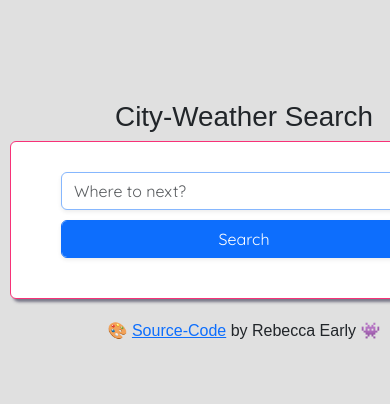
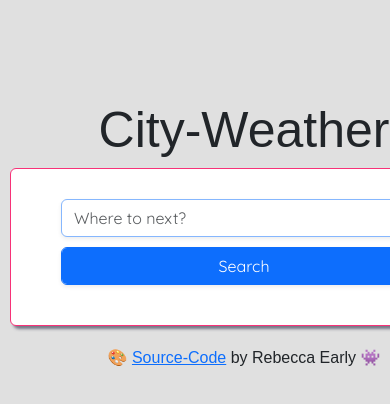
Before and after one commit to SkippyWalnuts/weather-react, a React (Create React App) app: page / in a window 390 px wide. Shown: the top 404 px of the page. Built offline with nearby package versions, Linux system fonts and the light colour scheme; a web font is replaced by a local one.

Commit message:
Added h1 to App, edited headers in Weather to comply

```diff
--- a/src/App.css
+++ b/src/App.css
@@ -2,11 +2,6 @@ body {
   background-color: rgb(204, 204, 204, 0.6);
   margin: 100px 50px;
   min-width: 468px;
-}
-
-.Search .search-form {
-  display: block;
-  margin: 20px;
 }
 
 .App {
@@ -14,7 +9,10 @@ body {
   margin: 60px auto;
   max-width: 660px;
   text-align: center;
+}
 
+.App h1 {
+  font-size: 70px;
 }
 
 .App .card {
@@ -27,10 +25,18 @@ body {
   text-align: left;
 }
 
+.Search .search-form {
+  display: block;
+  margin: 20px;
+}
 @media (max-width: 576px) {
   body {
     margin: 100px 10px;
   }
+.App h1 {
+  font-size: 50px;
+}
+
   .Search .search-button {
     margin-top: 10px;
   }
--- a/src/App.js
+++ b/src/App.js
@@ -6,7 +6,7 @@ import "./App.css";
 export default function App() {
   return (
     <div className="App">
-      <h1>City-Weather Search</h1>
+      <h1>City-Weather</h1>
       <div className="card">
        <Weather />
       </div>
--- a/src/Weather.css
+++ b/src/Weather.css
@@ -2,18 +2,18 @@
     margin-left: 20px;
   }
 
-  .Weather h1 {
+  .Weather h2 {
     font-size: 50px;
     font-weight: 700;
   }
 
-  .Weather h2 {
+  .Weather h3 {
     display: inline;
     font-size: 40px;
     font-weight: 500;
   }
 
-  .Weather h3 {
+  .Weather h4 {
     display: inline;
     font-size: 25px;
     font-weight: 450;
@@ -21,12 +21,12 @@
     top: -9px;
   }
 
-  .Weather h4 {
+  .Weather h5 {
     font-size: 22px;
     text-transform: uppercase;
   }
 
-  .Weather h5 {
+  .Weather h6 {
     font-size: 13px;
   }
 
--- a/src/Weather.js
+++ b/src/Weather.js
@@ -9,7 +9,6 @@ const [weather, setWeather] = useState(null);
 
 function displayResults(response) {
 setLoaded(true);
-console.log(response.data)
 setWeather({
   temperature: Math.round(response.data.temperature.current),
   description: response.data.condition.description,
@@ -66,17 +65,17 @@ if (loaded) {
 
       <div className="row">
         <div className="col weatherText">
-          <h1 className="city">{city}</h1>
-          <h2>{weather.temperature}</h2>
-          <h3>°C</h3>
-          <h4>{weather.description}</h4>
+          <h2 className="city">{city}</h2>
+          <h3>{weather.temperature}</h3>
+          <h4>°C</h4>
+          <h5>{weather.description}</h5>
           <ul>
             <li>Humidity: {weather.humidity}%</li>
             <li>Wind: {weather.wind}km/h</li>
           </ul>
-          <h5>
+          <h6>
             Last updated: <span className="date">Wednesday 11:00</span>
-          </h5>
+          </h6>
         </div>
         <div className="col">
           <img
```
